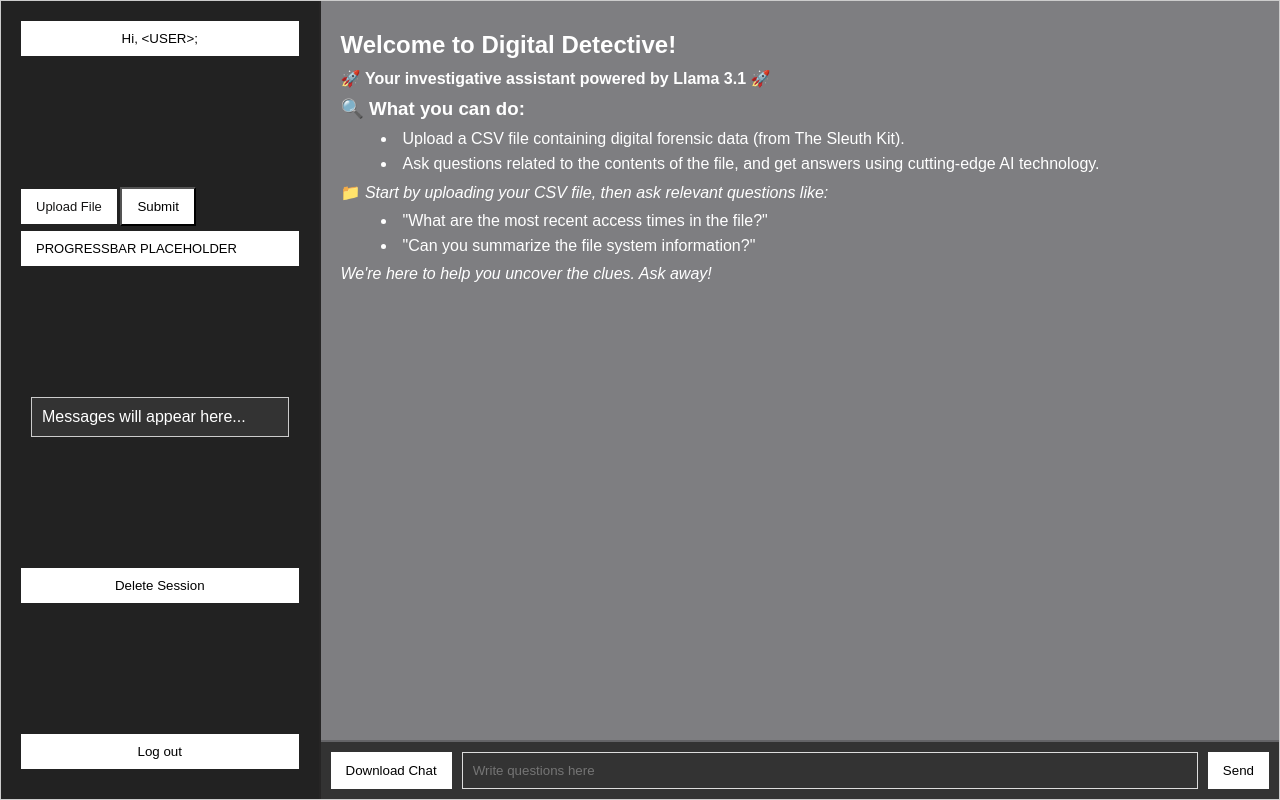
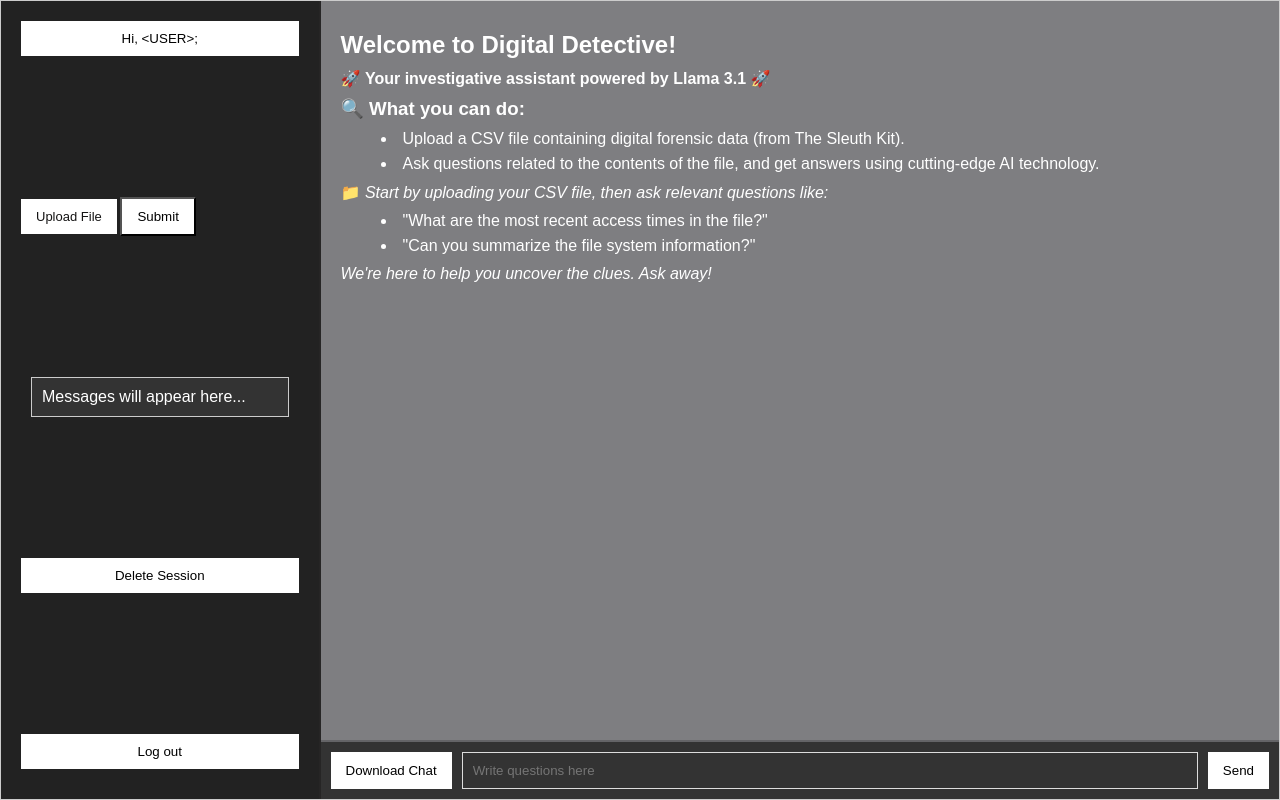
Before and after one commit to anowii/DigitalDetectives, a Flask app: page /home in a window 1280 px wide. Run offline with Flask 3, Linux system fonts and the light colour scheme.

Commit message:
Update home.html

```diff
--- a/Intergrated/templates/home.html
+++ b/Intergrated/templates/home.html
@@ -30,8 +30,6 @@
                     <button type="submit">Submit</button>
 
                 </form>
-                <!--Progress bar placeholder-->
-                <t id="progressbar">PROGRESSBAR PLACEHOLDER</t>
 
             </div>
 
```
